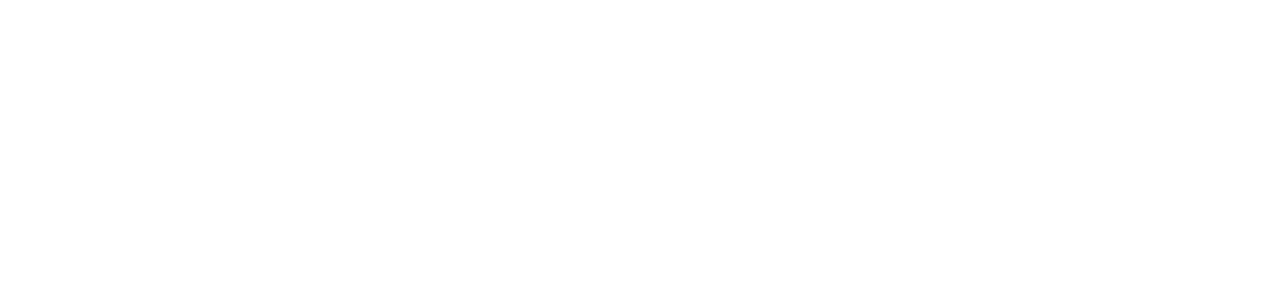
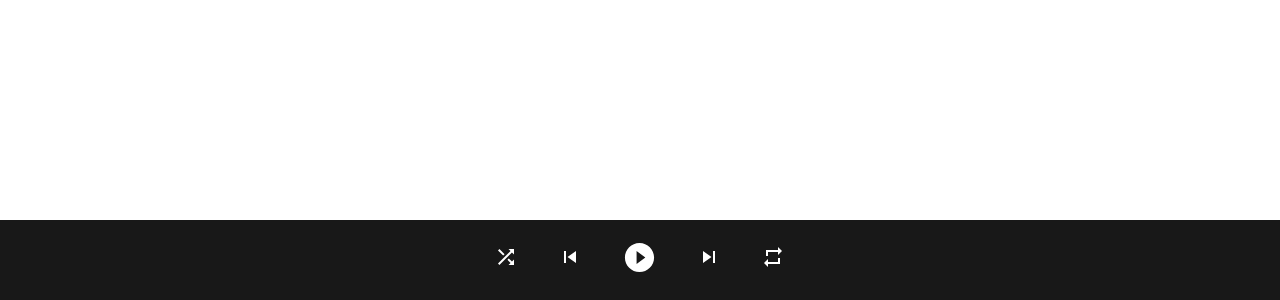
Before and after one commit to vaibhavkaushik/spotify-frontend, a React (Create React App) app: page / in a window 1280 px wide. Shown: the part 500-800 px from the top of the page. Built offline with nearby package versions, Linux system fonts and the light colour scheme.

Commit message:
Song bar icons added

```diff
--- a/src/components/Home.css
+++ b/src/components/Home.css
@@ -1,8 +1,28 @@
 .song_nav_bar{
-
-    background-color: #181818;
+    background-color: #181818 !important;
     position: fixed;
     bottom: 0;
     left: 0;
     right: 0;
+    height: 10vh !important;
 }
+
+.song_controls {
+    display: flex;
+    justify-content: center;
+    align-items: center;
+
+}
+
+.all_icons {
+    display: flex;
+}
+
+.song_play {
+    color: white;
+    padding : 20px;
+}
+
+.song_other {
+    padding-top: 25px;
+}
--- a/src/components/Home.js
+++ b/src/components/Home.js
@@ -1,6 +1,8 @@
 import React from 'react'
 import BottomNavigation from '@mui/material/BottomNavigation';
 import './Home.css'
+import { PlayCircleFilled, Repeat, Shuffle, SkipNext, SkipPrevious } from '@mui/icons-material';
+import { Grid } from '@mui/material';
 
 function Home() {
   return (
@@ -8,7 +10,39 @@
 
         {/* Bottom player navigatior*/}
         <div>
-            <BottomNavigation className='song_nav_bar'/>
+            <BottomNavigation className='song_nav_bar'>
+                <Grid container>
+                    <Grid item xs={4}>
+
+                    </Grid>
+                    <Grid item xs={4}>
+                        <div className='song_controls'>
+                            <div className='all_icons'>
+                                <div>
+                                    <Shuffle className='song_play song_other'   />
+                                </div>
+                                <div>
+                                    <SkipPrevious className='song_play song_other' />
+                                </div>
+                                <div>
+                                    <PlayCircleFilled className='song_play' fontSize='large'/>
+                                </div>
+                                <div>
+                                    <SkipNext className='song_play song_other'/>
+                                </div>
+                                <div>
+                                    <Repeat className='song_play song_other'/>
+                                </div>
+                            </div>
+                        </div>
+                    </Grid>
+                    <Grid item xs={4}>
+
+                    </Grid>
+
+                </Grid>
+
+            </BottomNavigation>
         </div>
     </div>
   )
```
